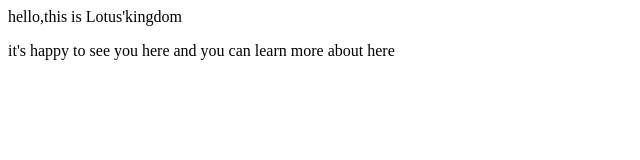
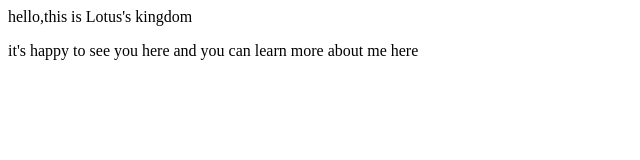
Before and after one commit to lotushe2020/lotushe.com, a plain HTML site: page index.html in a window 1280 px wide. Shown: the full height of the page, 0-640 px from the left. Drawn offline with Linux system fonts and the light colour scheme.

Commit message:
Update index.html

```diff
--- a/index.html
+++ b/index.html
@@ -1,2 +1,2 @@
-<p>hello,this is Lotus'kingdom</p>
-<p>it's happy to see you here and you can learn more about here</p>
+<p>hello,this is Lotus's kingdom</p>
+<p>it's happy to see you here and you can learn more about me here</p>
```
